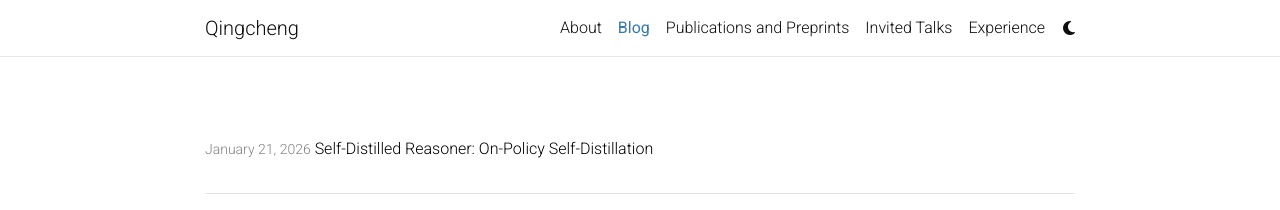
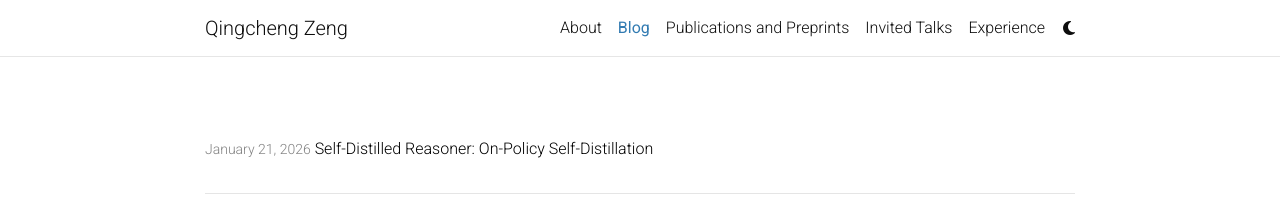
Before and after one commit to qcznlp/qcznlp.github.io, a Jekyll site: the page built from blog/index.html, in a window 1280 px wide. Shown: the top 210 px of the page. Built offline with Jekyll 4.4.1, drawn with Linux system fonts in a browser that asks for light colours; the list of posts is cut into pages by our own code; comment, search, counter and statistics services are not loaded; a style sheet for code colours, icons or effects is not loaded.

Commit message:
Update site title to full name

```diff
--- a/_config.yml
+++ b/_config.yml
@@ -2,7 +2,7 @@
 # Site settings
 # -----------------------------------------------------------------------------
 
-title: Qingcheng # the website title (if blank, full name will be used instead)
+title: Qingcheng Zeng # the website title (if blank, full name will be used instead)
 first_name: Qingcheng
 middle_name:
 last_name: Zeng
```
